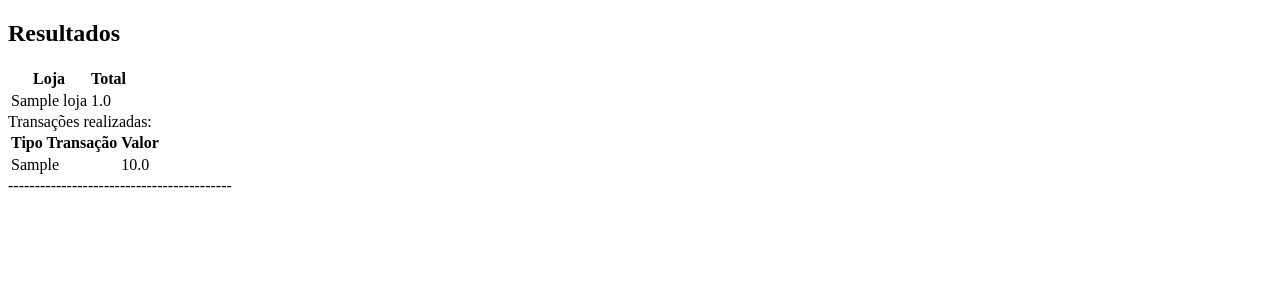
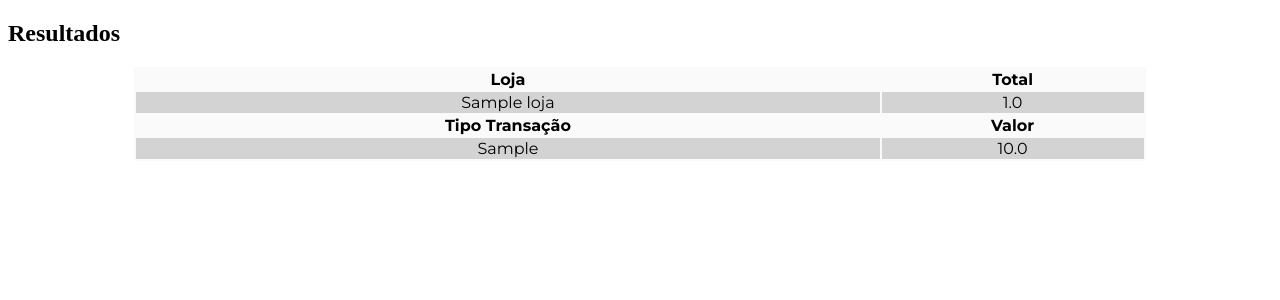
Before and after one commit to sofiaalage/Desafio-BackEnd, a Django app: page /lista in a window 1280 px wide. Shown: the part 26-326 px from the top of the page. Run offline with Django 4.2, Linux system fonts and the light colour scheme; tables that the repository leaves empty hold one stand-in row (values such as "Sample post").

Commit message:
Estilizando

```diff
--- /dev/null
+++ b/static/css/style.css
@@ -0,0 +1,13 @@
+@import url("https://fonts.googleapis.com/css?family=Montserrat:400,400i,700");
+
+table {
+  text-align: center;
+  font-family: Montserrat, Arial, sans-serif;
+  background:#fafafa ;
+  margin: 0 auto;
+  width: 80%;
+}
+
+tr:nth-child(even) {
+  background:lightgray;
+}
--- a/template/resultado.html
+++ b/template/resultado.html
@@ -5,6 +5,7 @@
     <meta charset="UTF-8" />
     <meta http-equiv="X-UA-Compatible" content="IE=edge" />
     <meta name="viewport" content="width=device-width, initial-scale=1.0" />
+    <link rel="stylesheet" href="{% static 'css/style.css' %}" type="text/css" />
     <title>{% block title %}Transações realizadas{% endblock %}</title>
   </head>
   <body class="reset body-settings">
@@ -27,11 +28,6 @@
                         <td>{{ values.dados.nome }}</td>
                         <td>{{ values.dados.saldo }}</td>
                     </tr>
-
-                </table>
-
-                Transações realizadas:
-                <table>
                     <tr>
                         <th>Tipo Transação</th>
                         <th>Valor</th>
@@ -43,7 +39,12 @@
                     </tr>
                     {% endfor %}
                 </table>
-------------------------------------------
+<br>
+<br>
+<br>
+<br>
+<br>
+<br>
                 {% endfor %}
         </body>
       </section>
```
Also changed, not shown: backend_cnab/settings.py (+6 -1 lines).
